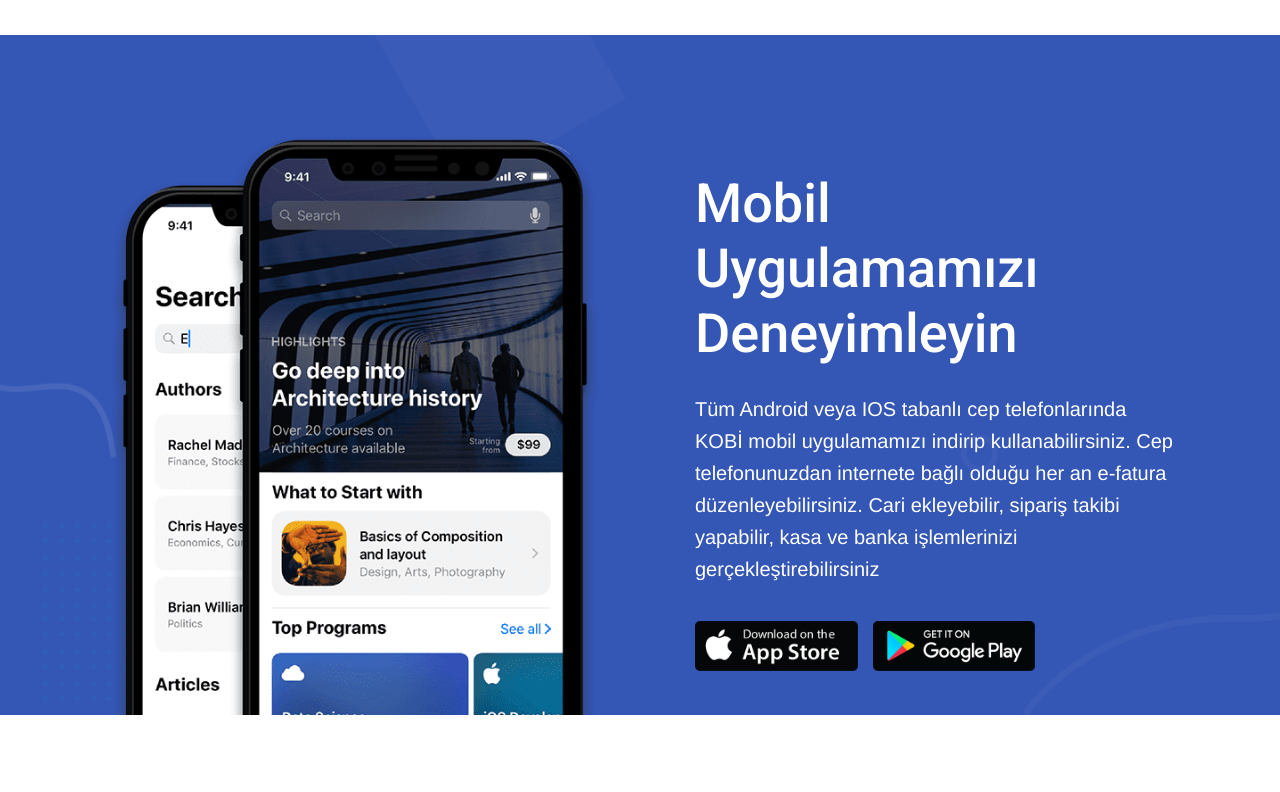
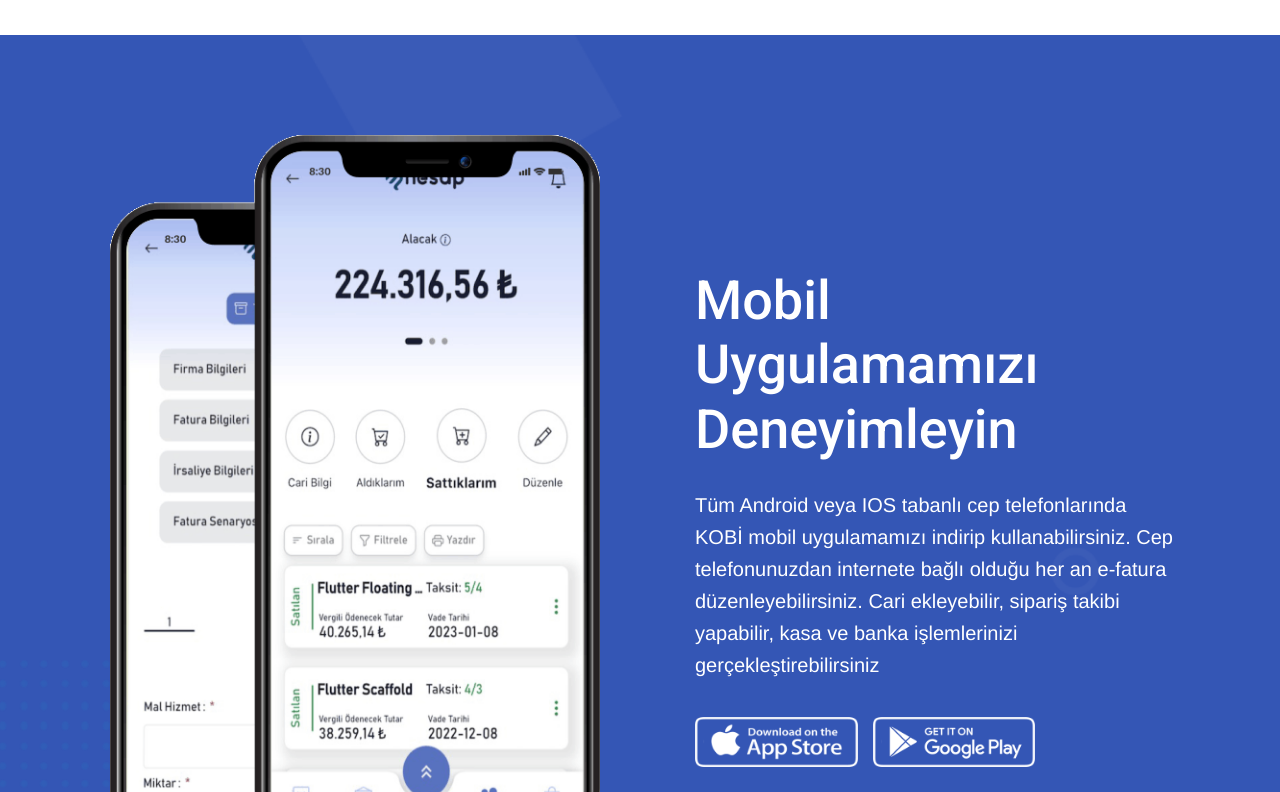
Before and after one commit to emirkaya57/muhasebe-tanitim, a website: page index.html in a window 1280 px wide. Shown: the part 9620-10412 px from the top of the page. Drawn offline with Linux system fonts and the light colour scheme; files whose address does not match are found by name; a web font is replaced by a local one.

Commit message:
telefon foto

```diff
--- a/index.html
+++ b/index.html
@@ -1447,7 +1447,7 @@
 					<!-- IMAGE BLOCK -->
 					<div class="col-md-5 col-lg-6 m-bottom">
 						<div class="img-block right-column pc-25 wow fadeInUp" data-wow-delay="0.6s">
-							<img class="img-fluid" src="images/img-15.png" alt="İş Hesap">
+							<img class="img-fluid" src="/images/telefonlar.png" alt="İş Hesap">
 						</div>
 					</div>
 
@@ -1470,13 +1470,13 @@
 							<div class="stores-badge">
 
 								<!-- AppStore -->
-								<a href="#" class="store">
-									<img class="appstore-white" src="images/appstore.png" alt="iş Hesap" />
+								<a href="https://apps.apple.com/us/app/i-%C5%9F-hesap/id6443794945" class="store">
+									<img class="appstore-white" src="images/appstore-white.png" alt="iş Hesap" />
 								</a>
 
 								<!-- Google Play -->
-								<a href="#" class="store">
-									<img class="googleplay-white" src="images/googleplay.png" alt="İş Hesap" />
+								<a href="https://play.google.com/store/apps/details?id=com.kuvarssoft.ishesap" class="store">
+									<img class="googleplay-white" src="images/googleplay-white.png" alt="İş Hesap" />
 								</a>
 
 							</div>
```
Also changed, not shown: comingsoon.html (+1 -1 lines), images/telefonlar.png (added).
